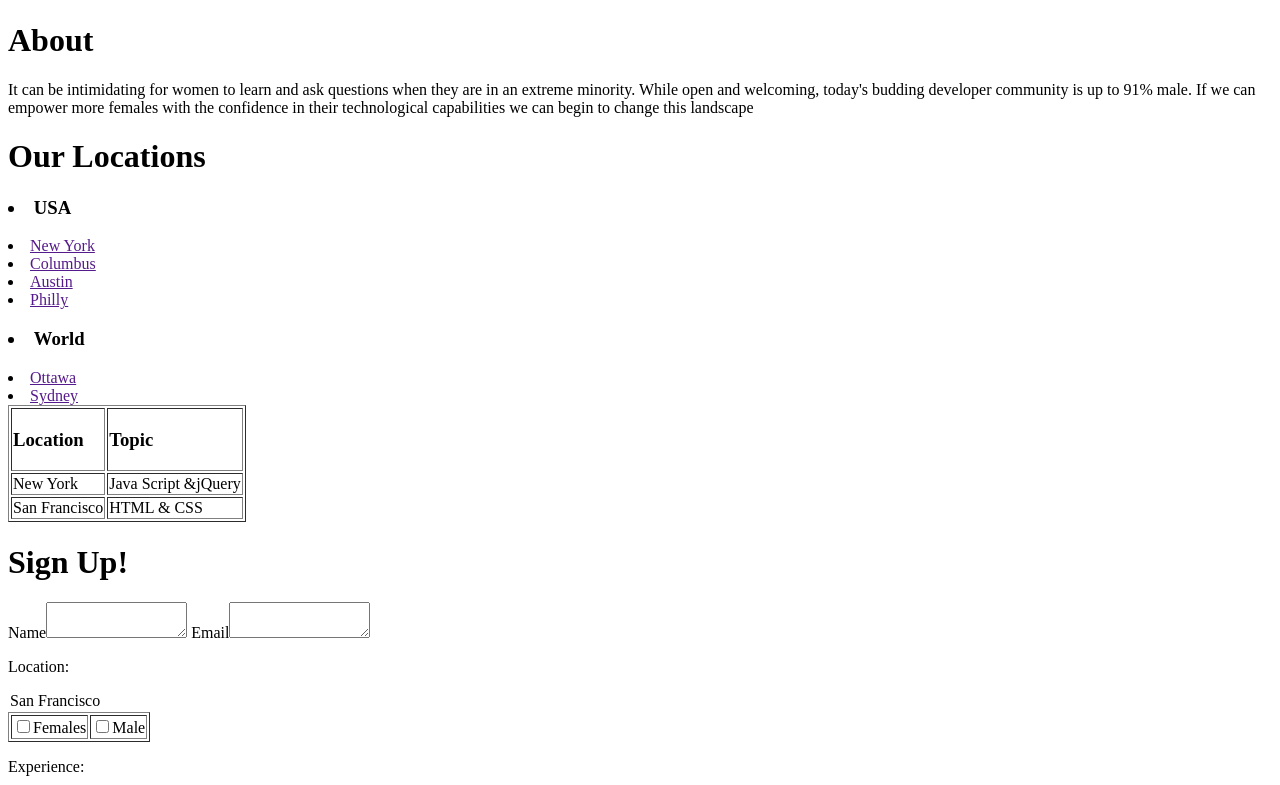
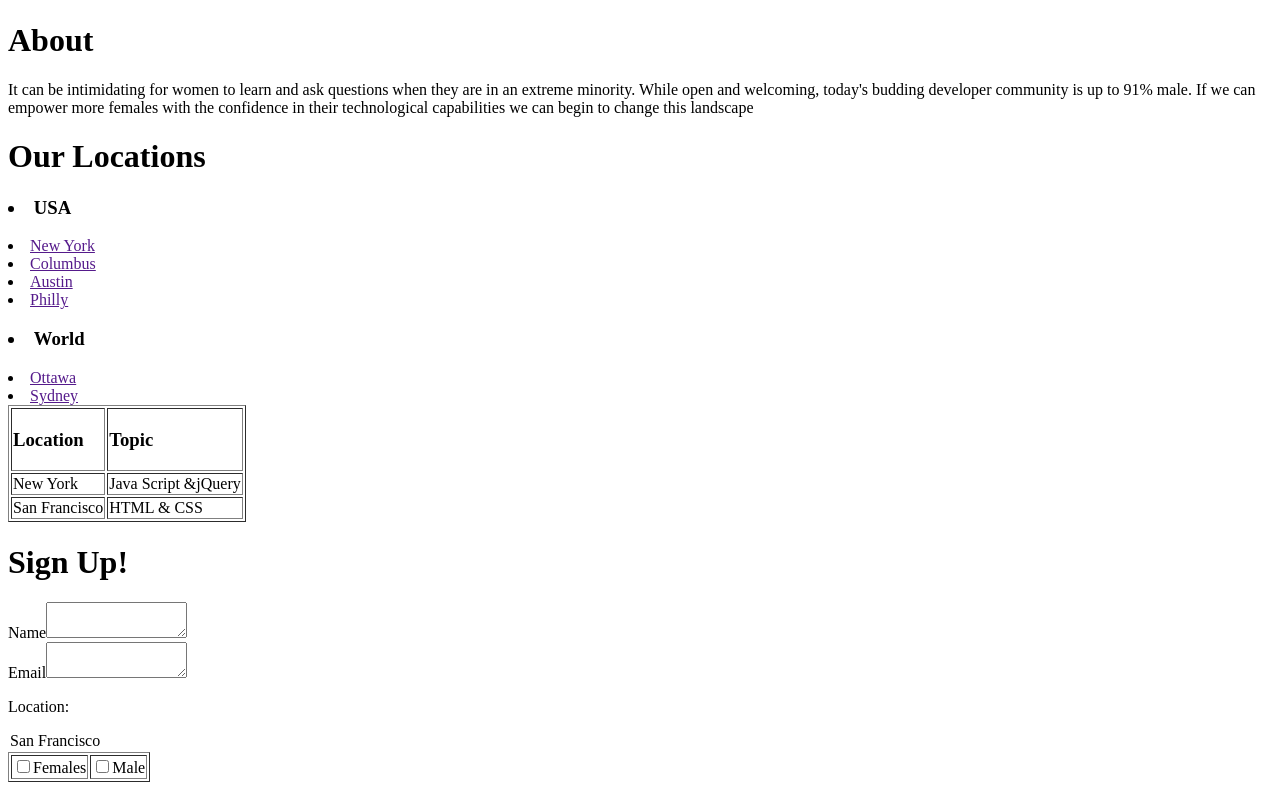
Before and after one commit to S3891749/Web-Design, a plain HTML site: page index.html in a window 1280 px wide. Shown: the part 27-812 px from the top of the page. Drawn offline with Linux system fonts and the light colour scheme.

Commit message:
Update index.html

```diff
--- a/index.html
+++ b/index.html
@@ -39,7 +39,7 @@
     </tr>
 </table>
 <h1>Sign Up!</h1>
-<span>Name</span><textarea name ="" id="" cols ="15" row ="3"></textarea>
+<span>Name</span><textarea name ="" id="" cols ="15" row ="3"></textarea><br>
 <span>Email</span><textarea name ="" id="" cols ="15" row ="3"></textarea>
 <p>Location:</p><option>San Francisco</option>
 <table border = "1">
```
